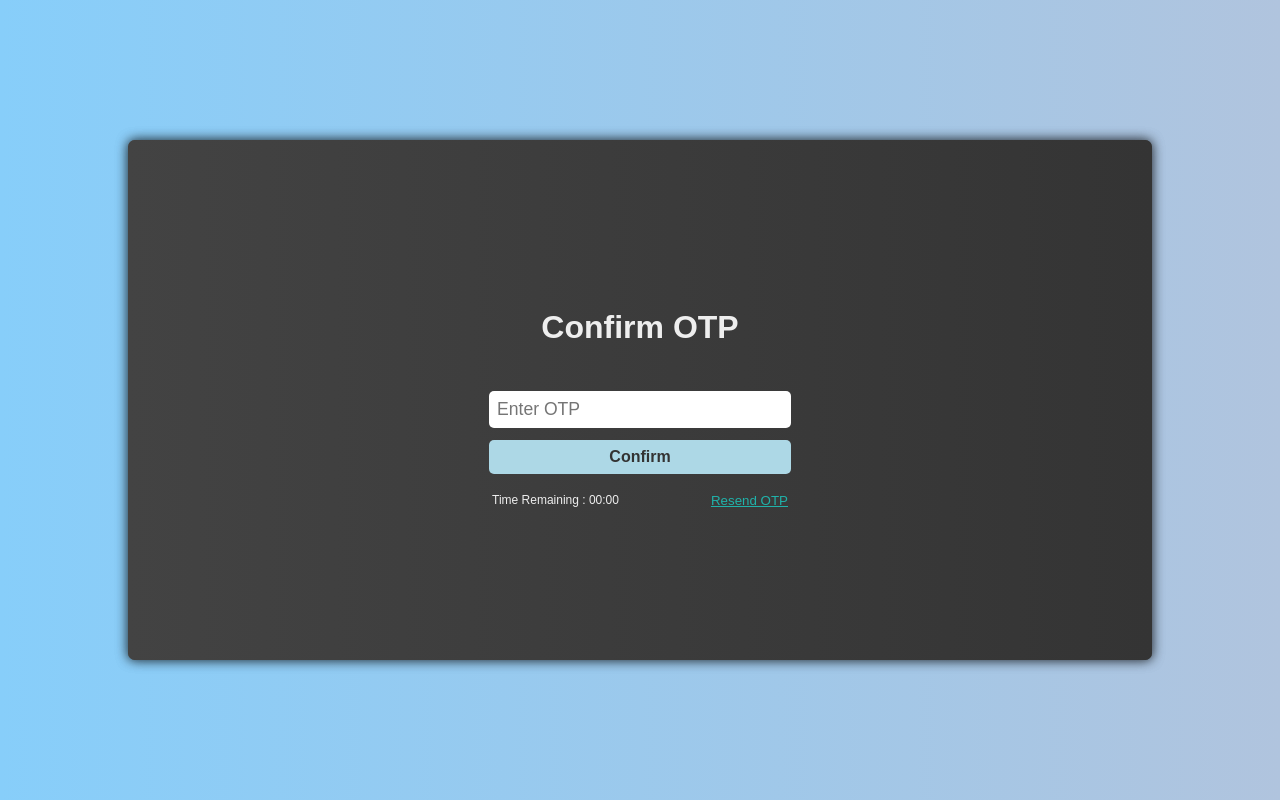
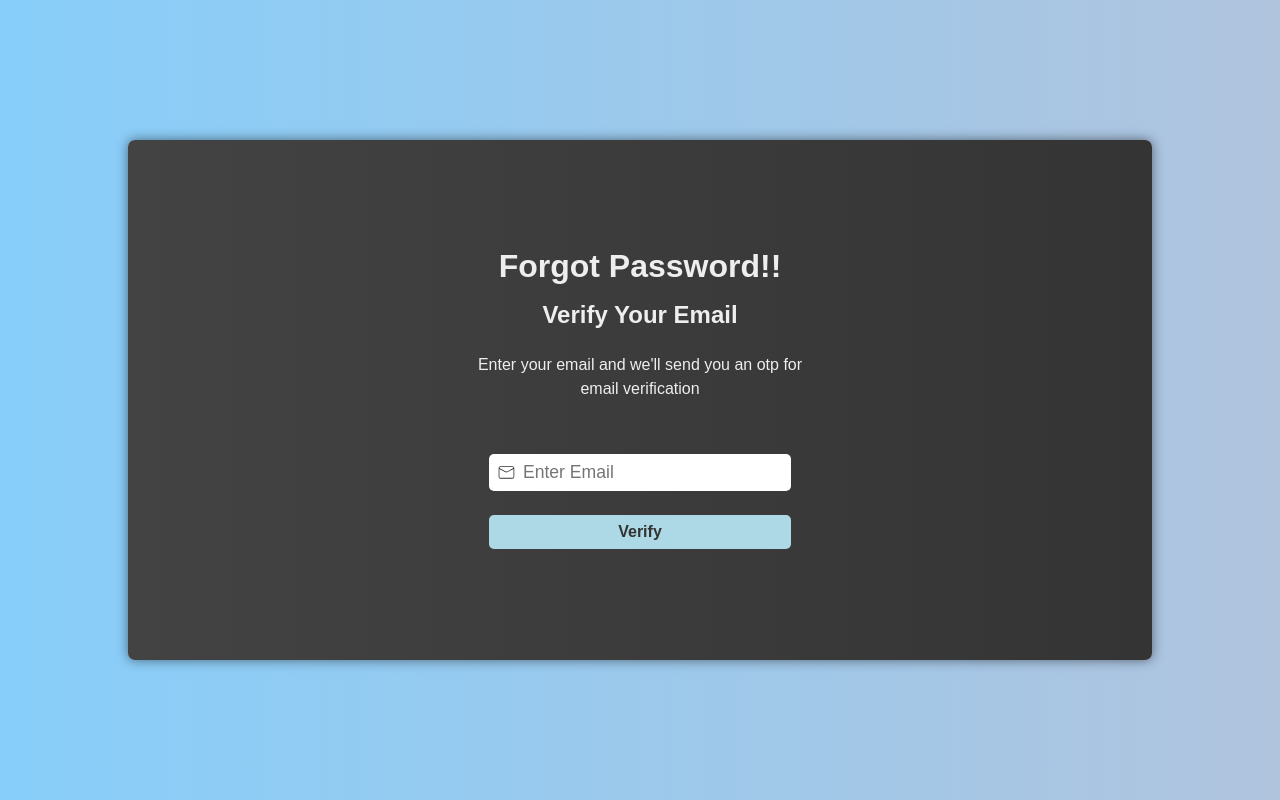
Before and after one commit to Ayush-Bharadva/fitnesstracker, a React (Vite) app: page /auth/forgot-password in a window 1280 px wide. Built offline with nearby package versions, Linux system fonts and the light colour scheme.

Commit message:
added forgot-password functionality

```diff
--- a/src/components/AuthForm/ForgotPasswordPage.jsx
+++ b/src/components/AuthForm/ForgotPasswordPage.jsx
@@ -7,41 +7,37 @@ import ReactLoading from "react-loading";
 import { useNavigate } from "react-router-dom";
 import { emailPattern } from "../../constants/constants";
 import { showToast, validatePassword } from "../../utils/helper";
-import {
-	setNewPassword,
-	verifyEmail,
-	verifyOTP,
-} from "../../services/services";
+import { setNewPassword, verifyEmail, verifyOTP } from "../../services/services";
 
 function ForgotPasswordPage() {
 	const navigate = useNavigate();
 
 	const [forgotPasswordState, setForgotPasswordState] = useState({
-		isEmailVerified: true,
+		isEmailVerified: false,
 		isOTPVerified: false,
 		isNewPasswordSet: false,
 		isVerifying: false,
-		verificationToken: "",
+		verificationToken: ""
 	});
 
 	const [formData, setFormData] = useState({
 		email: "",
 		otp: "",
 		password: "",
-		confirmPassword: "",
+		confirmPassword: ""
 	});
 
 	const [errorState, setErrorState] = useState({
 		emailError: "",
 		passwordError: "",
-		confirmPasswordError: "",
+		confirmPasswordError: ""
 	});
 
 	const [loaderText, setLoaderText] = useState("verifying");
 
 	const { emailError, passwordError, confirmPasswordError } = errorState;
 
-	const validateEmail = (email) => {
+	const validateEmail = email => {
 		let error = "";
 		if (!email) {
 			error = "email is Required";
@@ -52,7 +48,7 @@ function ForgotPasswordPage() {
 		return error;
 	};
 
-	const validateNewPassword = (password) => {
+	const validateNewPassword = password => {
 		let error = "";
 		if (!password) {
 			return "password is Required";
@@ -74,29 +70,20 @@ function ForgotPasswordPage() {
 				break;
 
 			case "confirmPassword":
-				errorObj.confirmPasswordError =
-					password !== value
-						? "password and confirm password must be same"
-						: "";
+				errorObj.confirmPasswordError = password !== value ? "password and confirm password must be same" : "";
 				break;
 
 			default:
 				break;
 		}
 
-		setErrorState((prev) => ({ ...prev, ...errorObj }));
-		setFormData((prevData) => ({ ...prevData, [name]: value }));
+		setErrorState(prev => ({ ...prev, ...errorObj }));
+		setFormData(prevData => ({ ...prevData, [name]: value }));
 	};
 
 	const { email, otp, password, confirmPassword } = formData;
 
-	const {
-		isEmailVerified,
-		isOTPVerified,
-		isNewPasswordSet,
-		isVerifying,
-		verificationToken,
-	} = forgotPasswordState;
+	const { isEmailVerified, isOTPVerified, isNewPasswordSet, isVerifying, verificationToken } = forgotPasswordState;
 	console.log(isVerifying);
 
 	useEffect(() => {
@@ -105,34 +92,31 @@ function ForgotPasswordPage() {
 		}
 	}, [isNewPasswordSet]);
 
-	const onVerifyEmail = async (event) => {
+	const onVerifyEmail = async event => {
 		event.preventDefault();
 
 		try {
-			setForgotPasswordState((prev) => ({ ...prev, isVerifying: true }));
+			setForgotPasswordState(prev => ({ ...prev, isVerifying: true }));
 			const { status } = await verifyEmail(email);
 			console.log("isEmailFound :", status);
 
 			if (status === 200) {
-				setForgotPasswordState((prev) => ({
+				setForgotPasswordState(prev => ({
 					...prev,
-					isEmailVerified: true,
+					isEmailVerified: true
 				}));
-				showToast(
-					"success",
-					"An OTP sent successfully to your Email.."
-				);
+				showToast("success", "An OTP sent successfully to your Email..");
 			} else {
 				showToast("error", "Could'nt find your email..");
 			}
 		} catch (error) {
 			console.error(error);
 		} finally {
-			setForgotPasswordState((prev) => ({ ...prev, isVerifying: false }));
+			setForgotPasswordState(prev => ({ ...prev, isVerifying: false }));
 		}
 	};
 
-	const onVerifyOTP = async (event) => {
+	const onVerifyOTP = async event => {
 		event.preventDefault();
 
 		if (!otp || otp.length < 6) {
@@ -141,7 +125,7 @@ function ForgotPasswordPage() {
 		}
 
 		try {
-			setForgotPasswordState((prev) => ({ ...prev, isVerifying: true }));
+			setForgotPasswordState(prev => ({ ...prev, isVerifying: true }));
 
 			const response = await verifyOTP(email, otp);
 			console.log(response);
@@ -150,10 +134,10 @@ function ForgotPasswordPage() {
 				console.log("here");
 				console.log("your token :", response.data.token);
 				showToast("success", "OTP verified successfully!");
-				setForgotPasswordState((prev) => ({
+				setForgotPasswordState(prev => ({
 					...prev,
 					isOTPVerified: true,
-					verificationToken: response.data.token,
+					verificationToken: response.data.token
 				}));
 			} else if (response.code === 401) {
 				showToast("error", "Invalid OTP..");
@@ -161,7 +145,7 @@ function ForgotPasswordPage() {
 		} catch (error) {
 			console.error(error);
 		} finally {
-			setForgotPasswordState((prev) => ({ ...prev, isVerifying: false }));
+			setForgotPasswordState(prev => ({ ...prev, isVerifying: false }));
 		}
 	};
 
@@ -173,9 +157,9 @@ function ForgotPasswordPage() {
 			console.log("isEmailFound :", status);
 
 			if (status === 200) {
-				setForgotPasswordState((prev) => ({
+				setForgotPasswordState(prev => ({
 					...prev,
-					isEmailVerified: true,
+					isEmailVerified: true
 				}));
 				// showToast("success", "An OTP sent successfully to your Email..");
 			} else {
@@ -188,41 +172,38 @@ function ForgotPasswordPage() {
 		}
 	};
 
-	const onNewPasswordSubmit = async (event) => {
+	const onNewPasswordSubmit = async event => {
 		event.preventDefault();
 		try {
 			if (password === confirmPassword) {
 				setLoaderText("Updating password");
-				setForgotPasswordState((prev) => ({
+				setForgotPasswordState(prev => ({
 					...prev,
-					isVerifying: true,
+					isVerifying: true
 				}));
-				const { status } = await setNewPassword(
-					email,
-					password,
-					verificationToken
-				);
+				const { status } = await setNewPassword(email, password, verificationToken);
 				if (status === 200) {
 					showToast("success", "Password Changed Successfully..");
 					navigate("auth");
 				}
 			} else {
-				showToast(
-					"error",
-					"Password and Confirm Password doesnt match!!"
-				);
+				showToast("error", "Password and Confirm Password doesnt match!!");
 			}
 		} catch (error) {
 			console.error(error);
 		} finally {
-			setForgotPasswordState((prev) => ({ ...prev, isVerifying: false }));
+			setForgotPasswordState(prev => ({ ...prev, isVerifying: false }));
 		}
 	};
 
 	const loader = (
 		<div className="loader-wrapper">
 			<h1 className="text">{loaderText}</h1>{" "}
-			<ReactLoading type="balls" color="#fff" className="balls-loader" />
+			<ReactLoading
+				type="balls"
+				color="#fff"
+				className="balls-loader"
+			/>
 		</div>
 	);
 
--- a/src/components/AuthForm/PasswordInput.jsx
+++ b/src/components/AuthForm/PasswordInput.jsx
@@ -3,7 +3,7 @@ import { useState } from "react";
 import { IoEyeOutline } from "react-icons/io5";
 import { LuEyeOff } from "react-icons/lu";
 
-function PasswordInput({ htmlFor, label, id, name, value, onChange, placeholder, passwordError, confirmPasswordError }) {
+function PasswordInput({ htmlFor, label, id, name, value, onChange, placeholder }) {
 	const [showPassword, setShowPassword] = useState(false);
 	return (
 		<>
@@ -35,8 +35,6 @@ function PasswordInput({ htmlFor, label, id, name, value, onChange, placeholder,
 					/>
 				)}
 			</div>
-			{passwordError && <div className="error-message">{passwordError}</div>}
-			{confirmPasswordError && <div className="error-message">{confirmPasswordError}</div>}
 		</>
 	);
 }
--- a/src/components/AuthForm/SetNewPassword.jsx
+++ b/src/components/AuthForm/SetNewPassword.jsx
@@ -7,7 +7,6 @@ function SetNewPassword({ passwordValue, confirmPasswordValue, passwordError, co
 			<div className="password-updating-container">
 				<h2>Set New Password!</h2>
 				<form action="">
-					<div className="form-group">
 					<PasswordInput
 						htmlFor="new-password"
 						label="New Password"
@@ -16,10 +15,9 @@ function SetNewPassword({ passwordValue, confirmPasswordValue, passwordError, co
 						value={passwordValue}
 						onChange={onPasswordChange}
 						placeholder="new password"
-							passwordError={passwordError}
 					/>
-					</div>
-					<div className="form-group">
+					{passwordError && <p className="error-message">{passwordError}</p>}
+
 					<PasswordInput
 						htmlFor="new-confirm-password"
 						label="Confirm New Password"
@@ -28,9 +26,9 @@ function SetNewPassword({ passwordValue, confirmPasswordValue, passwordError, co
 						value={confirmPasswordValue}
 						onChange={onPasswordChange}
 						placeholder="confirm new password"
-							confirmPasswordError={confirmPasswordError}
 					/>
-					</div>
+					{confirmPasswordError && <p className="error-message">{confirmPasswordError}</p>}
+
 					<button
 						type="submit"
 						onClick={onSetPassword}>
--- a/src/components/Common/Timer.jsx
+++ b/src/components/Common/Timer.jsx
@@ -3,7 +3,7 @@ import { PropTypes } from "prop-types";
 import { showToast } from "../../utils/helper";
 
 export function Timer({ resendOtp }) {
-	const [seconds, setSeconds] = useState(3); // 300 seconds
+	const [seconds, setSeconds] = useState(30); // 300 seconds
 	const resendBtn = useRef();
 
 	useEffect(() => {
@@ -15,7 +15,7 @@ export function Timer({ resendOtp }) {
 	const resetTimer = () => {
 		console.log("resetting");
 		resendOtp();
-		setSeconds(10);
+		setSeconds(30);
 		showToast("success", "OTP sent successfully..");
 	};
 
@@ -30,7 +30,7 @@ export function Timer({ resendOtp }) {
 		}
 
 		const timer = setInterval(() => {
-			setSeconds((seconds) => seconds - 1);
+			setSeconds(seconds => seconds - 1);
 		}, 1000);
 
 		return () => {
@@ -38,7 +38,7 @@ export function Timer({ resendOtp }) {
 		};
 	}, [seconds]);
 
-	const formatTimer = (remainingSeconds) => {
+	const formatTimer = remainingSeconds => {
 		const minutes = Math.floor(remainingSeconds / 60)
 			.toString()
 			.padStart(2, "0");
@@ -54,8 +54,7 @@ export function Timer({ resendOtp }) {
 			<button
 				ref={resendBtn}
 				onClick={resetTimer}
-				className="resend-otp-btn"
-			>
+				className="resend-otp-btn">
 				Resend OTP
 			</button>
 		</div>
@@ -66,5 +65,5 @@ export default Timer;
 
 Timer.propTypes = {
 	resendOtp: PropTypes.func,
-	timerSeconds: PropTypes.number,
+	timerSeconds: PropTypes.number
 };
--- a/src/services/services.js
+++ b/src/services/services.js
@@ -7,8 +7,8 @@ const userProfileApiUrl = `${userApiUrl}/profile`;
 const userExerciseApiUrl = `${userApiUrl}/exercise`;
 const userMealApiUrl = `${userApiUrl}/meal`;
 
-const forgotPasswordApi = "https://fitnesstracker-k5h0.onrender.com/forgot-password";
-const verifyOTPApi = "https://fitnesstracker-k5h0.onrender.com/verify-otp";
+const forgotPasswordApi = "https://fitnesstracker-k5h0.onrender.com/otp/request";
+const verifyOTPApi = "https://fitnesstracker-k5h0.onrender.com/otp/verify";
 const setNewPasswordApi = "https://fitnesstracker-k5h0.onrender.com/set-new-password";
 
 // axios instance with common headers
@@ -91,7 +91,7 @@ export async function userLogInService(userCredentials) {
 // forgot password / verify email
 export async function verifyEmail(email) {
 	try {
-		const response = await axios.post(forgotPasswordApi, { email, eventType: "Forgot_password" });
+		const response = await axios.post(forgotPasswordApi, { email, eventType: "forgot_password" });
 		return response;
 	} catch (error) {
 		return error.response.data;
@@ -101,7 +101,7 @@ export async function verifyEmail(email) {
 // verify-otp
 export async function verifyOTP(email, otp) {
 	try {
-		const response = await axios.post(verifyOTPApi, { email, otp, eventType: "Forgot_password" });
+		const response = await axios.post(verifyOTPApi, { email, otp, eventType: "forgot_password" });
 		return response;
 	} catch (error) {
 		return error.response.data;
@@ -111,7 +111,7 @@ export async function verifyOTP(email, otp) {
 // set new password
 export async function setNewPassword(email, newPassword, token) {
 	try {
-		const response = await axios.post(setNewPasswordApi, { email, newPassword, token, eventType: "Forgot_password" });
+		const response = await axios.post(setNewPasswordApi, { email, newPassword, token, eventType: "forgot_password" });
 		return response;
 	} catch (error) {
 		return error.response.data;
```
Lines whose indentation alone changed are shown as unchanged.
